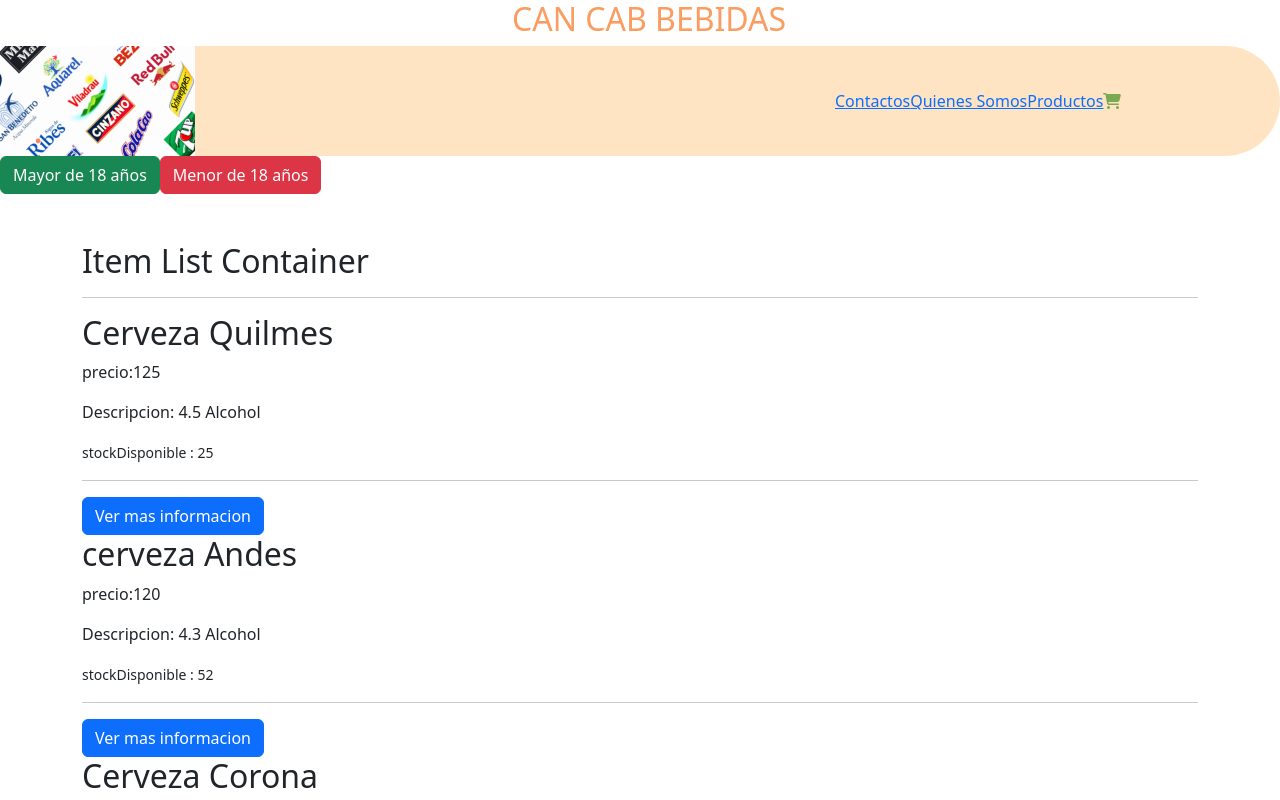
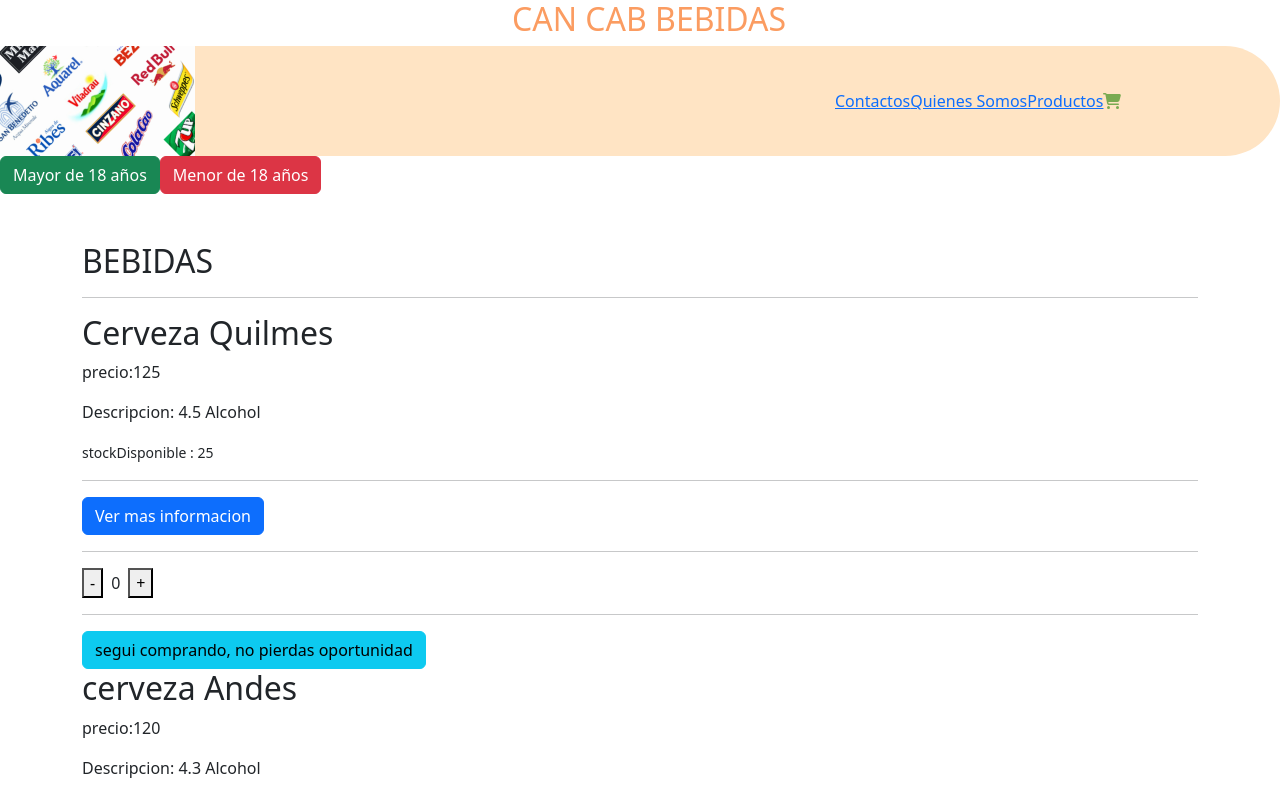
Before and after one commit to Germanlefort/trabajo1reactjs, a React (Create React App) app: page / in a window 1280 px wide. Shown: the top 800 px of the page. Built offline with nearby package versions, Linux system fonts and the light colour scheme.

Commit message:
catalogo

```diff
--- a/src/ITEM/Item.js
+++ b/src/ITEM/Item.js
@@ -1,4 +1,5 @@
 import { Productos } from "../componentes/data/data"
+import ItemCount from "../componentes/ItemCount"
 
  const Item = ( {productos}) => {
     return (
@@ -10,6 +11,8 @@ import { Productos } from "../componentes/data/data"
                 <small> stockDisponible : {productos.StockDisponible} </small>
                 <hr/>
                 <a className="btn btn-primary">Ver mas informacion</a>
+                <hr/>
+                <ItemCount/>
 
 
            </div>
--- a/src/ItemList/ItemList.js
+++ b/src/ItemList/ItemList.js
@@ -1,3 +1,4 @@
+import ItemCount from "../componentes/ItemCount"
 import Item from "../ITEM/Item"
 
 
@@ -8,10 +9,11 @@ import Item from "../ITEM/Item"
 return (
 
     <div className="container my-5">
-    <h2>Item List Container </h2>
+    <h2>BEBIDAS</h2>
     <hr/>
 
     { productos.map((prod) => <Item productos={prod} key={prod.id}/> )}
+
      </div>
 )
  }
--- a/src/componentes/ItemListContainer.js
+++ b/src/componentes/ItemListContainer.js
@@ -32,11 +32,6 @@ console.log(productos)
           })
 },[])
 
-//const arr = ["Hola","Mundo", "Coder"]
-// console.log(productos.map((el) =>{
-//     return el.Bebidas
-// }
-// ))
 return (
 
     <div>
```
